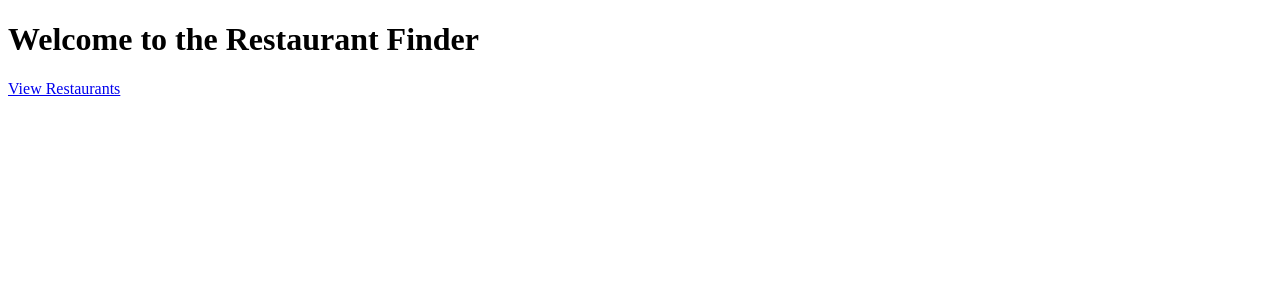
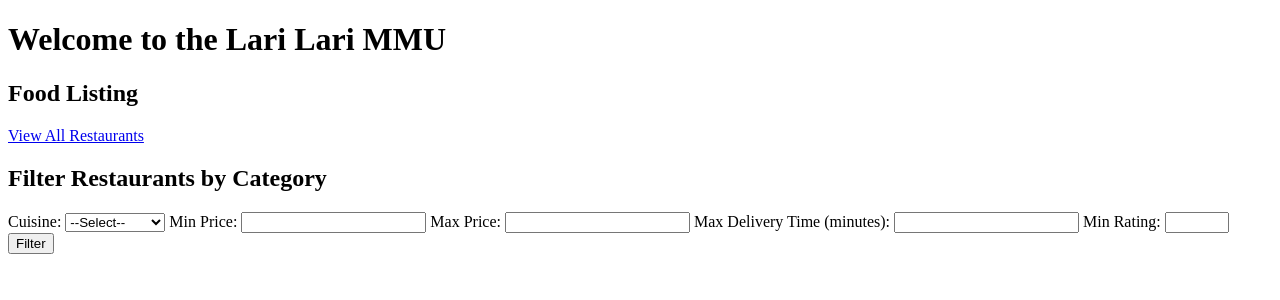
Before and after one commit to alyee18/Lari-Lari-MMU, a Flask app: page / in a window 1280 px wide. Shown: the top 300 px of the page. Run offline with Flask 3, Linux system fonts and the light colour scheme.

Commit message:
Change a bit code

```diff
--- a/app.py
+++ b/app.py
@@ -29,6 +29,15 @@ def restaurant_list():
 
     return render_template("restaurants.html", restaurants=filtered_list)
 
+@app.route("/restaurant/<int:restaurant_id>")
+def restaurant_detail(restaurant_id):
+    restaurant = next((r for r in restaurants if r["id"] == restaurant_id), None)
+    if restaurant:
+        return render_template("restaurant_detail.html", restaurant=restaurant)
+    else:
+        return "Restaurant not found", 404
+
+
 def filter_restaurants(restaurants, cuisine=None, min_price=None, max_price=None, max_delivery_time=None, min_rating=None):
     filtered = []
 
@@ -54,13 +63,14 @@ def filter_restaurants(restaurants, cuisine=None, min_price=None, max_price=None
     return filtered
 
 restaurants = [
-    {"name": "Haji Tapah", "cuisine": "Mamak", "price_range": "2-20", "delivery_time": 30, "rating": 3.7 },
-    {"name": "STC Deen Cafe(STAD)", "cuisine": "Cafe", "price_range": "1-20", "delivery_time": 45, "rating": 3.6},
-    {"name": "7-Eleven", "cuisine": "Convenience", "price_range": "5-30", "delivery_time": 15, "rating": 5.0},
-    {"name": "Starbee", "cuisine": "Cafe", "price_range": "1-20", "delivery_time": 60, "rating": 3.8},
-    {"name": "D' light bakery", "cuisine": "Bakery", "price_range": "3-20", "delivery_time": 20, "rating": 4.5},
-    {"name": "He & She Coffee", "cuisine": "Cafe", "price_range": "4-20", "delivery_time": 25, "rating": 5.0},
+    {"id": 1, "name": "Haji Tapah", "cuisine": "Mamak", "price_range": "2-20", "delivery_time": 30, "rating": 3.7, "menu": ["Maggie Goreng", "Roti Canai", "Teh Tarik"]},
+    {"id": 2, "name": "STC Deen Cafe(STAD)", "cuisine": "Cafe", "price_range": "1-20", "delivery_time": 45, "rating": 3.6, "menu": ["Maggie Goreng", "Roti Canai", "Teh Tarik"]},
+    {"id": 3, "name": "7-Eleven", "cuisine": "Convenience", "price_range": "5-30", "delivery_time": 15, "rating": 5.0, "menu": ["Snacks", "Beverages", "Instant Noodles"]},
+    {"id": 4, "name": "Starbee", "cuisine": "Cafe", "price_range": "1-20", "delivery_time": 60, "rating": 3.8, "menu": ["(havent find yet)"]},
+    {"id": 5, "name": "D' light bakery", "cuisine": "Bakery", "price_range": "3-20", "delivery_time": 20, "rating": 4.5, "menu": ["Bread", "Espresso", "White Coffee", "Black Coffee"]},
+    {"id": 6, "name": "He & She Coffee", "cuisine": "Cafe", "price_range": "4-20", "delivery_time": 25, "rating": 5.0, "menu": ["Espresso", "White Coffee", "Black Coffee", "Cake", "Cookies", "Pasta"]},
 ]
+
 
 if __name__ == "__main__":
     app.run(debug=True)
--- a/templates/index.html
+++ b/templates/index.html
@@ -6,7 +6,34 @@
     <title>Home</title>
 </head>
 <body>
-    <h1>Welcome to the Restaurant Finder</h1>
-    <p><a href="/restaurants">View Restaurants</a></p>
+    <h1>Welcome to the Lari Lari MMU</h1>
+    <h2>Food Listing</h2>
+    <p><a href="/restaurants">View All Restaurants</a></p>
+
+    <h2>Filter Restaurants by Category</h2>
+    <form action="/restaurants" method="get">
+        <label for="cuisine">Cuisine:</label>
+        <select name="cuisine" id="cuisine">
+            <option value="">--Select--</option>
+            <option value="Cafe">Cafe</option>
+            <option value="Bakery">Bakery</option>
+            <option value="Mamak">Mamak</option>
+            <option value="Convenience">Convenience</option>
+        </select>
+
+        <label for="min_price">Min Price:</label>
+        <input type="number" id="min_price" name="min_price" min="0">
+
+        <label for="max_price">Max Price:</label>
+        <input type="number" id="max_price" name="max_price" min="0">
+
+        <label for="max_delivery_time">Max Delivery Time (minutes):</label>
+        <input type="number" id="max_delivery_time" name="max_delivery_time" min="0">
+
+        <label for="min_rating">Min Rating:</label>
+        <input type="number" id="min_rating" name="min_rating" step="0.1" min="0" max="5">
+
+        <button type="submit">Filter</button>
+    </form>
 </body>
 </html>
--- a/templates/restaurants.html
+++ b/templates/restaurants.html
@@ -8,15 +8,19 @@
 <body>
     <h1>Restaurants</h1>
     <ul>
+        {% if restaurants %}
             {% for restaurant in restaurants %}
                 <li>
-                <strong>{{ restaurant.name }}</strong><br>
+                    <strong><a href="/restaurant/{{ restaurant.id }}">{{ restaurant.name }}</a></strong><br>
                     Cuisine: {{ restaurant.cuisine }}<br>
                     Price Range: {{ restaurant.price_range }}<br>
                     Delivery Time: {{ restaurant.delivery_time }} minutes<br>
                     Rating: {{ restaurant.rating }}
                 </li>
             {% endfor %}
+        {% else %}
+            <li>No restaurants found.</li>
+        {% endif %}
     </ul>
     <p><a href="/">Back to Home</a></p>
 </body>
```
Also changed, not shown: templates/restaurant_detail.html (added, +24 -0 lines). Lines whose indentation alone changed are shown as unchanged.
